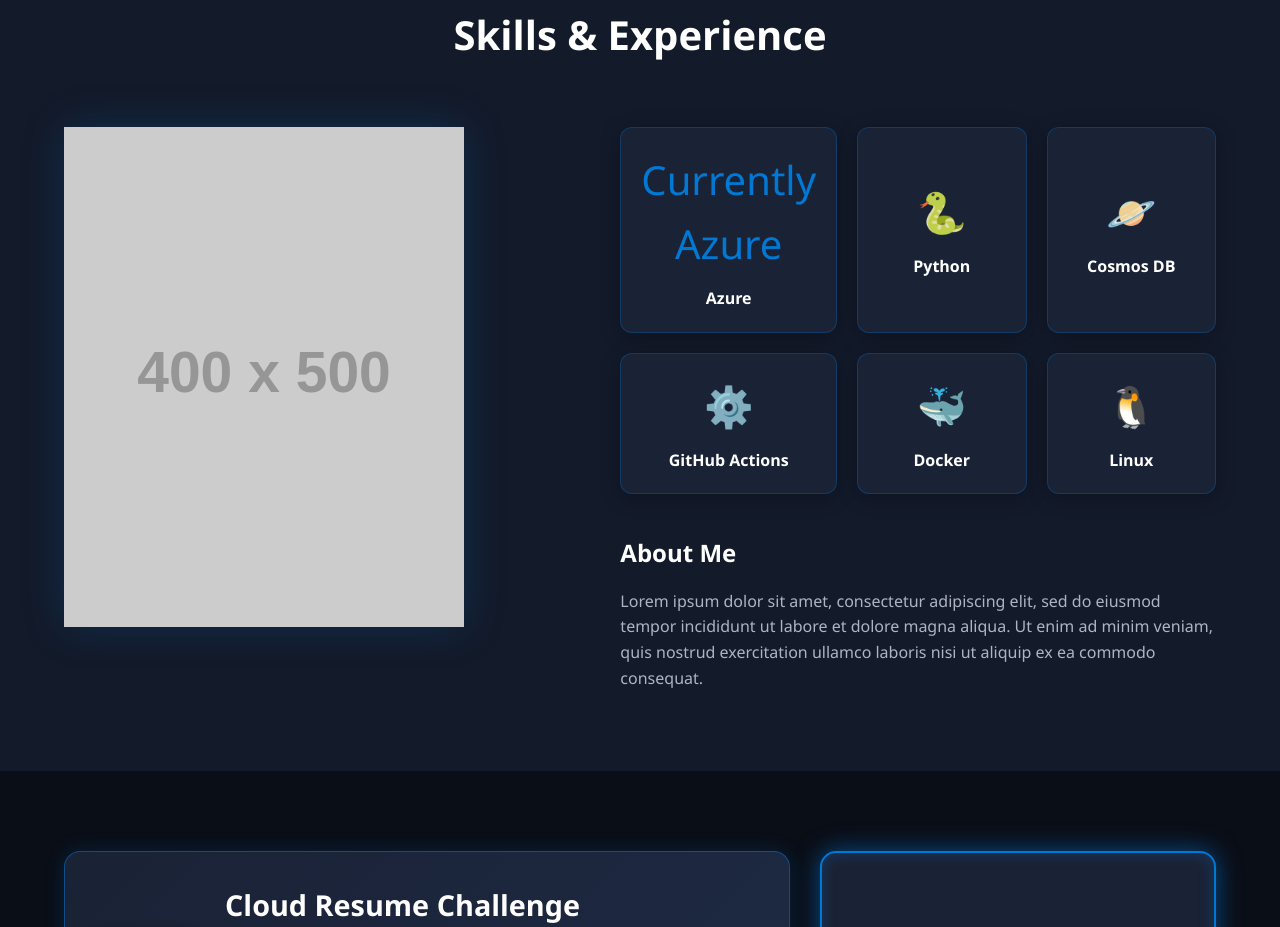
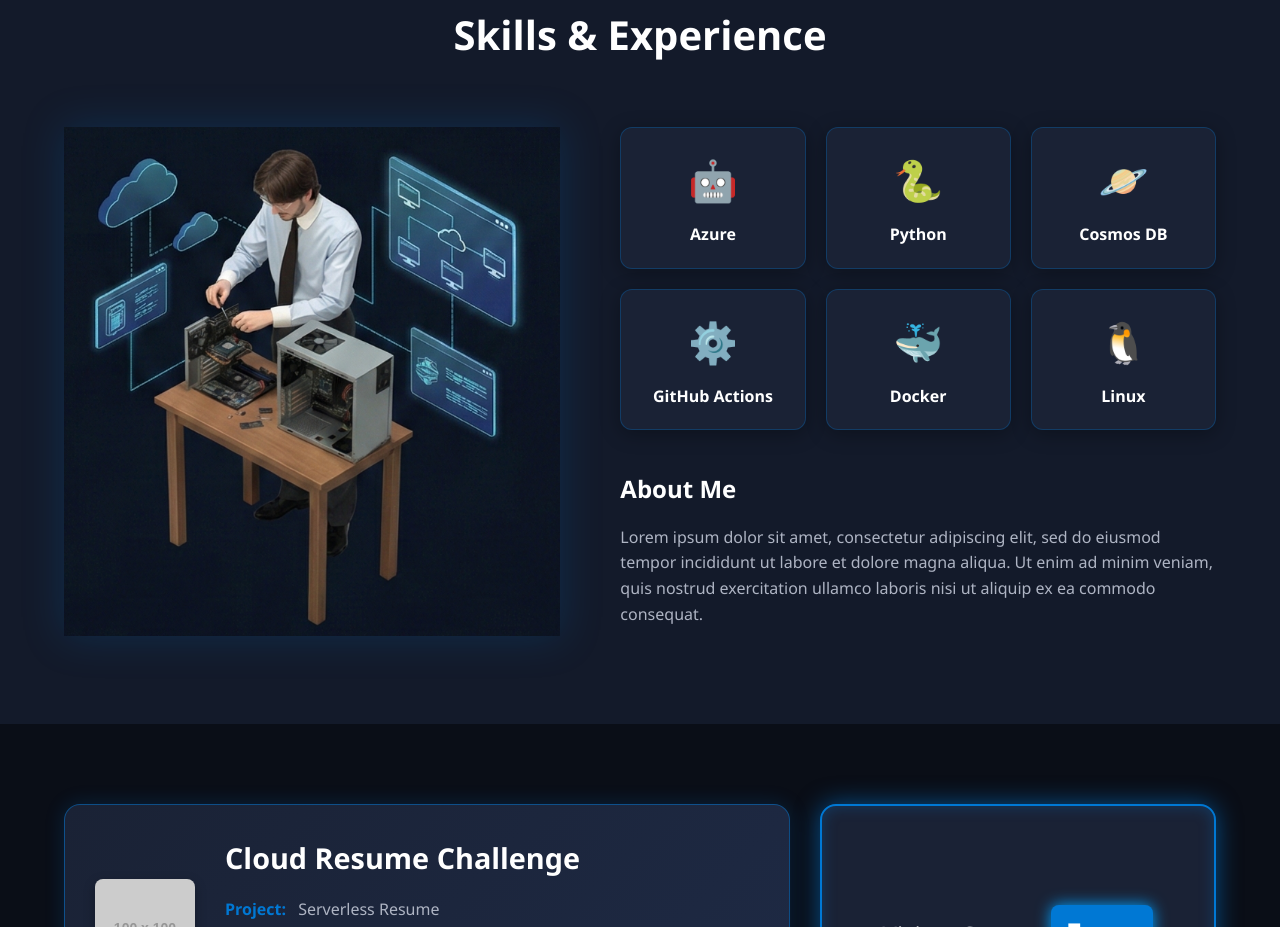
Before and after one commit to SeanC28/azure-cloud-project, a plain HTML site: page Resume work/frontend/index.html in a window 1280 px wide. Shown: the part 837-1764 px from the top of the page. Drawn offline with Linux system fonts and the light colour scheme; no server answers; placeholder pictures from the web are drawn by us.

Commit message:
Updated Placeholder image

```diff
--- a/Resume work/frontend/index.html
+++ b/Resume work/frontend/index.html
@@ -43,12 +43,12 @@
             <h2 class="section-title">Skills & Experience</h2>
             <div class="skills-layout">
                 <div class="skills-image">
-                     <img src="https://placehold.co/400x500/1E1E1E/0078D4?text=Hardware+Illustration" alt="Building hardware illustration">
+                     <img src="Images/skill-image.png" alt="Building hardware illustration">
                 </div>
                 <div class="skills-content">
                     <div class="skills-grid">
                         <div class="skill-card glow-box">
-                            <div class="skill-icon">Currently Azure</div>
+                            <div class="skill-icon">🤖</div>
                             <span>Azure</span>
                         </div>
                         <div class="skill-card glow-box">
```
Also changed, not shown: Resume work/frontend/Images/skill-image.png (added).
